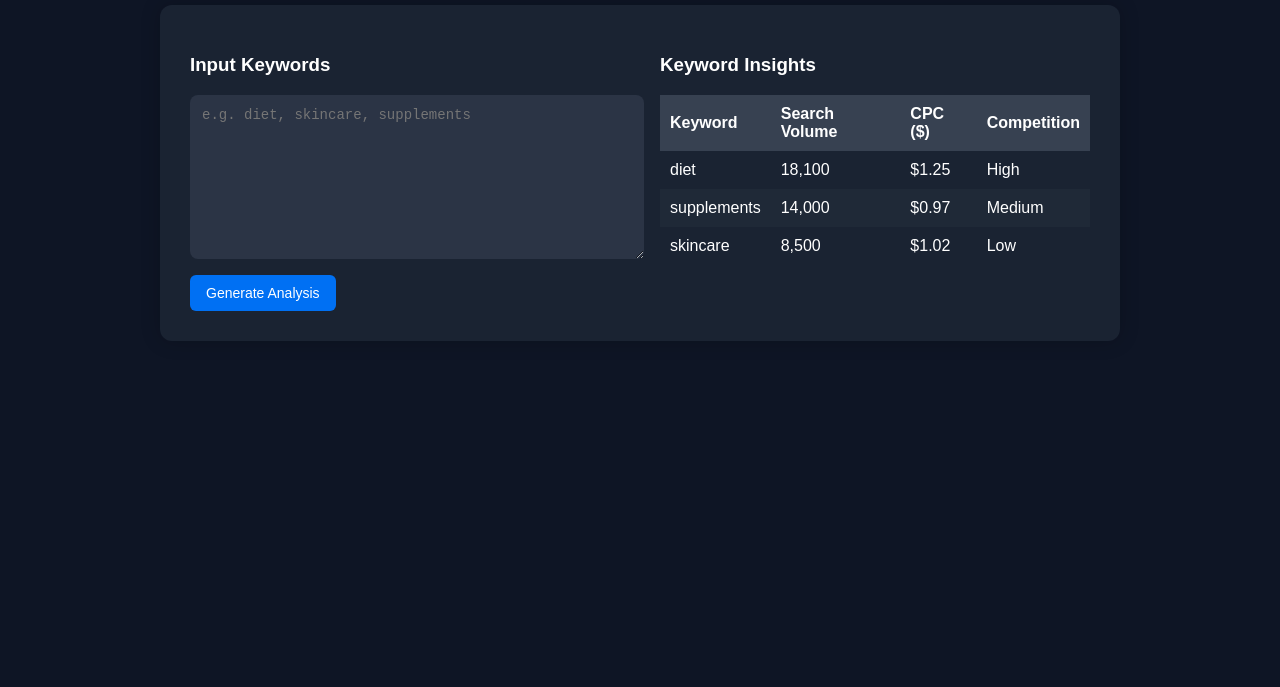
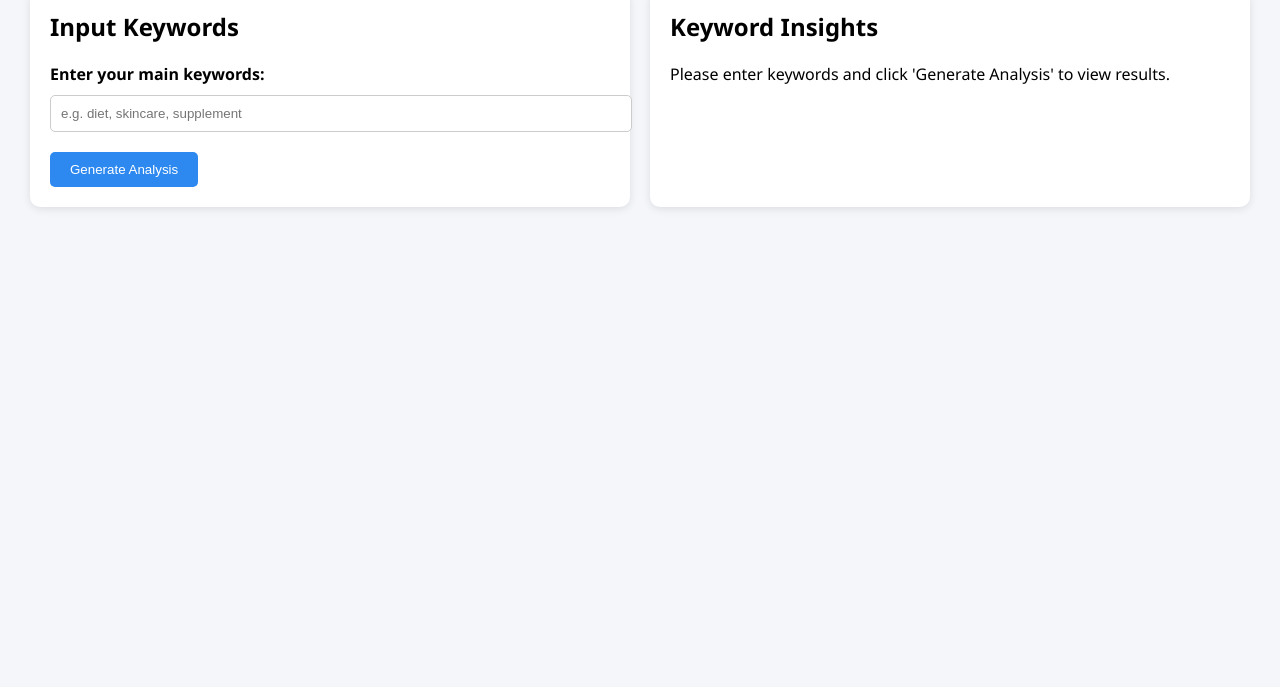
Before and after one commit to mg-365/MG-solutions-dashboard, a plain HTML site: page index.html in a window 1280 px wide. Shown: the part 113-800 px from the top of the page. Drawn offline with Linux system fonts and the light colour scheme.

Commit message:
Update index.html

```diff
--- a/index.html
+++ b/index.html
@@ -1,99 +1,104 @@
+
 <!DOCTYPE html>
 <html lang="en">
 <head>
-  <meta charset="UTF-8" />
-  <meta name="viewport" content="width=device-width, initial-scale=1.0"/>
-  <title>Keyword Intelligence Dashboard</title>
+    <meta charset="UTF-8">
+    <title>Related Keywords Analysis</title>
     <style>
         body {
-      font-family: sans-serif;
-      background: #0e1525;
-      color: #fff;
+            font-family: 'Segoe UI', sans-serif;
             margin: 0;
-      padding: 40px;
+            padding: 0;
+            background-color: #f4f6f9;
+        }
+        header {
+            background-color: #2d89ef;
+            color: white;
+            padding: 20px 30px;
+            font-size: 24px;
+        }
+        main {
             display: flex;
-      flex-direction: column;
-      align-items: center;
+            padding: 30px;
+            gap: 20px;
         }
-    h1 {
-      margin-bottom: 20px;
+        .panel {
+            flex: 1;
+            background-color: white;
+            padding: 20px;
+            border-radius: 10px;
+            box-shadow: 0 2px 8px rgba(0,0,0,0.1);
         }
-    .dashboard {
-      display: flex;
-      background: #1a2332;
-      padding: 30px;
-      border-radius: 12px;
-      gap: 40px;
-      width: 90%;
-      max-width: 900px;
-      box-shadow: 0 0 20px rgba(0,0,0,0.2);
+        h2 {
+            margin-top: 0;
         }
-    .input-section, .output-section {
-      flex: 1;
+        label {
+            font-weight: bold;
         }
-    textarea {
+        input[type="text"] {
             width: 100%;
-      height: 140px;
-      background: #2b3445;
-      border: none;
-      color: #fff;
-      padding: 12px;
-      border-radius: 8px;
-      font-size: 14px;
+            padding: 10px;
+            margin: 10px 0 20px 0;
+            border-radius: 5px;
+            border: 1px solid #ccc;
         }
         button {
-      margin-top: 12px;
-      padding: 10px 16px;
-      font-size: 14px;
+            background-color: #2d89ef;
+            color: white;
+            padding: 10px 20px;
             border: none;
-      border-radius: 6px;
-      background: #0070f3;
-      color: white;
+            border-radius: 5px;
             cursor: pointer;
         }
-    table {
-      width: 100%;
-      border-collapse: collapse;
-      margin-top: 12px;
+        button:hover {
+            background-color: #1b65c2;
         }
-    th, td {
-      padding: 10px;
-      text-align: left;
+        .keyword-item {
+            margin-bottom: 10px;
         }
-    th {
-      background-color: #374151;
-    }
-    tr:nth-child(even) {
-      background-color: #1f2937;
+        .keyword-item span {
+            font-weight: bold;
         }
     </style>
 </head>
 <body>
-  <h1>Keyword Intelligence Dashboard</h1>
-  <div class="dashboard">
-    <div class="input-section">
-      <h3>Input Keywords</h3>
-      <textarea placeholder="e.g. diet, skincare, supplements"></textarea>
-      <button>Generate Analysis</button>
+    <header>Related Keywords Analysis</header>
+    <main>
+        <div class="panel">
+            <h2>Input Keywords</h2>
+            <label for="keywords">Enter your main keywords:</label>
+            <input type="text" id="keywords" placeholder="e.g. diet, skincare, supplement">
+            <button onclick="generateResults()">Generate Analysis</button>
         </div>
-    <div class="output-section">
-      <h3>Keyword Insights</h3>
-      <table>
-        <thead>
-          <tr>
-            <th>Keyword</th>
-            <th>Search Volume</th>
-            <th>CPC ($)</th>
-            <th>Competition</th>
-          </tr>
-        </thead>
-        <tbody>
-          <tr><td>diet</td><td>18,100</td><td>$1.25</td><td>High</td></tr>
-          <tr><td>supplements</td><td>14,000</td><td>$0.97</td><td>Medium</td></tr>
-          <tr><td>skincare</td><td>8,500</td><td>$1.02</td><td>Low</td></tr>
-        </tbody>
-      </table>
+        <div class="panel" id="results">
+            <h2>Keyword Insights</h2>
+            <p>Please enter keywords and click 'Generate Analysis' to view results.</p>
         </div>
+    </main>
+
+    <script>
+        function generateResults() {
+            const keywords = document.getElementById('keywords').value;
+            const resultBox = document.getElementById('results');
+            if (!keywords.trim()) {
+                resultBox.innerHTML = '<h2>Keyword Insights</h2><p>Please enter keywords to analyze.</p>';
+                return;
+            }
+
+            const kwList = keywords.split(',').map(k => k.trim()).filter(k => k);
+            let html = '<h2>Keyword Insights</h2>';
+            kwList.forEach((kw, i) => {
+                html += `
+                    <div class="keyword-item">
+                        <div><span>${i+1}. ${kw}</span></div>
+                        <div>Estimated CPC: $${(Math.random() * 2 + 0.3).toFixed(2)}</div>
+                        <div>Blog Volume: ${Math.floor(Math.random() * 5000)} posts</div>
+                        <div>Entry Score: ${(Math.random() * 10).toFixed(2)}</div>
                     </div>
+                `;
+            });
+            resultBox.innerHTML = html;
+        }
+    </script>
 </body>
 </html>
```
Lines whose indentation alone changed are shown as unchanged.
